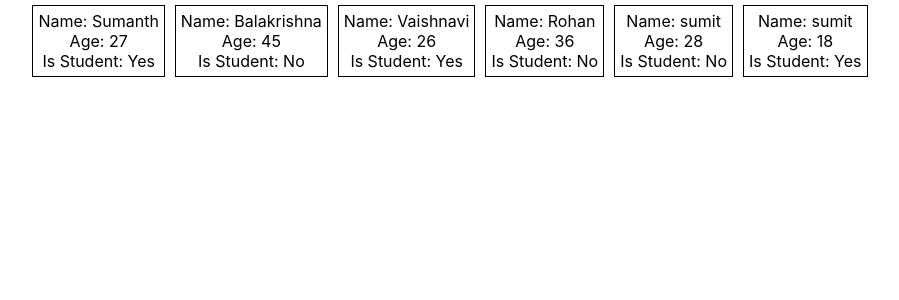
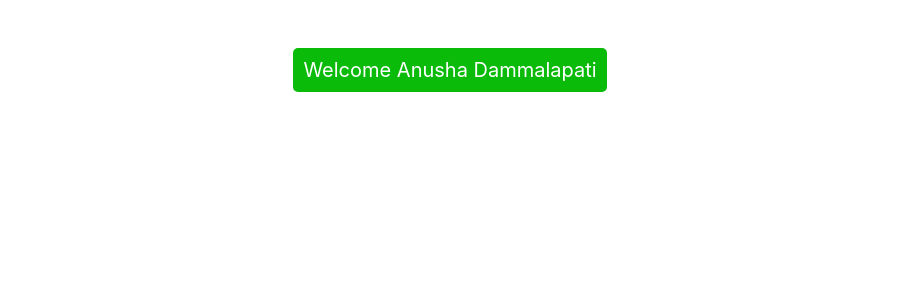
Before and after one commit to anushad246/react-all-concepts, a React (Create React App) app: page / in a window 1280 px wide. Shown: the top 300 px of the page, without its empty margins (190-1089 px from the left). Built offline with nearby package versions, Linux system fonts and the light colour scheme.

Commit message:
conditional rendering and propTypes

```diff
--- a/src/App.css
+++ b/src/App.css
@@ -37,6 +37,24 @@
   padding: 5px;
   margin: 5px 5px
 }
+.user-greetings-welcom{
+  color: white;
+  background-color: rgb(10, 187, 10);
+  font-size: 20px;
+  padding: 10px 10px;
+  text-align: center;
+  margin-top: 3rem;
+  border-radius: 5px;
+}
+.user-greetings-login{
+  color: white;
+  background-color: rgb(251, 24, 24);
+  font-size: 20px;
+  padding: 10px 10px;
+  text-align: center;
+  margin-top: 3rem;
+  border-radius: 5px;
+}
 
 
 
--- a/src/App.jsx
+++ b/src/App.jsx
@@ -8,7 +8,8 @@ import "./App.css";
 // import ExternalStyles from "./add-css/ExternalStyles";
 // import InternalStyles from "./add-css/InternalStyles";
 // import ModuleStyles from "./add-css/ModuleStyles";
-import Student from "./practice-components/Student";
+// import Student from "./practice-components/Student";
+import UserGreetings from "./practice-components/UserGreetings";
 
 const user = {
   name: "Anusha Dammalapati",
@@ -30,12 +31,13 @@ function App() {
       {/* <ExternalStyles/>
       <InternalStyles/>
       <ModuleStyles/> */}
-      <Student name="Sumanth" age={27} isStudent={true}/>
+      {/* <Student name="Sumanth" age={27} isStudent={true}/>
       <Student name="Balakrishna" age={45} isStudent={false}/>
       <Student name="Vaishnavi" age={26} isStudent={true}/>
       <Student name="Rohan" age={36} isStudent={false}/>
       <Student></Student>
-      <Student isStudent={true} age={18}></Student>
+      <Student isStudent={true} age={18}></Student> */}
+      <UserGreetings islogedIn={true} name="Anusha Dammalapati"></UserGreetings>
     </div>
   );
 }
--- /dev/null
+++ b/src/practice-components/UserGreetings.jsx
@@ -0,0 +1,29 @@
+import React from "react";
+import PropTypes from "prop-types";
+
+
+
+const UserGreetings = (props) => {
+  // if condition base returning xml
+
+  //   if (props.islogedIn) {
+  //     return <div className="user-greetings-welcom">Welcome {props.name}</div>;
+  //   } else {
+  //     return <div className="user-greetings-login"> Please Log in to continue</div>;
+  //   }
+
+  //   ternary operator base returning xml
+
+  return props.islogedIn ? (
+    <div className="user-greetings-welcom">Welcome {props.name}</div>
+  ) : (
+    <div className="user-greetings-login"> Please Log in to continue</div>
+  );
+};
+
+UserGreetings.propTypes = {
+  islogedIn: PropTypes.bool,
+  name: PropTypes.string,
+};
+
+export default UserGreetings;
```
